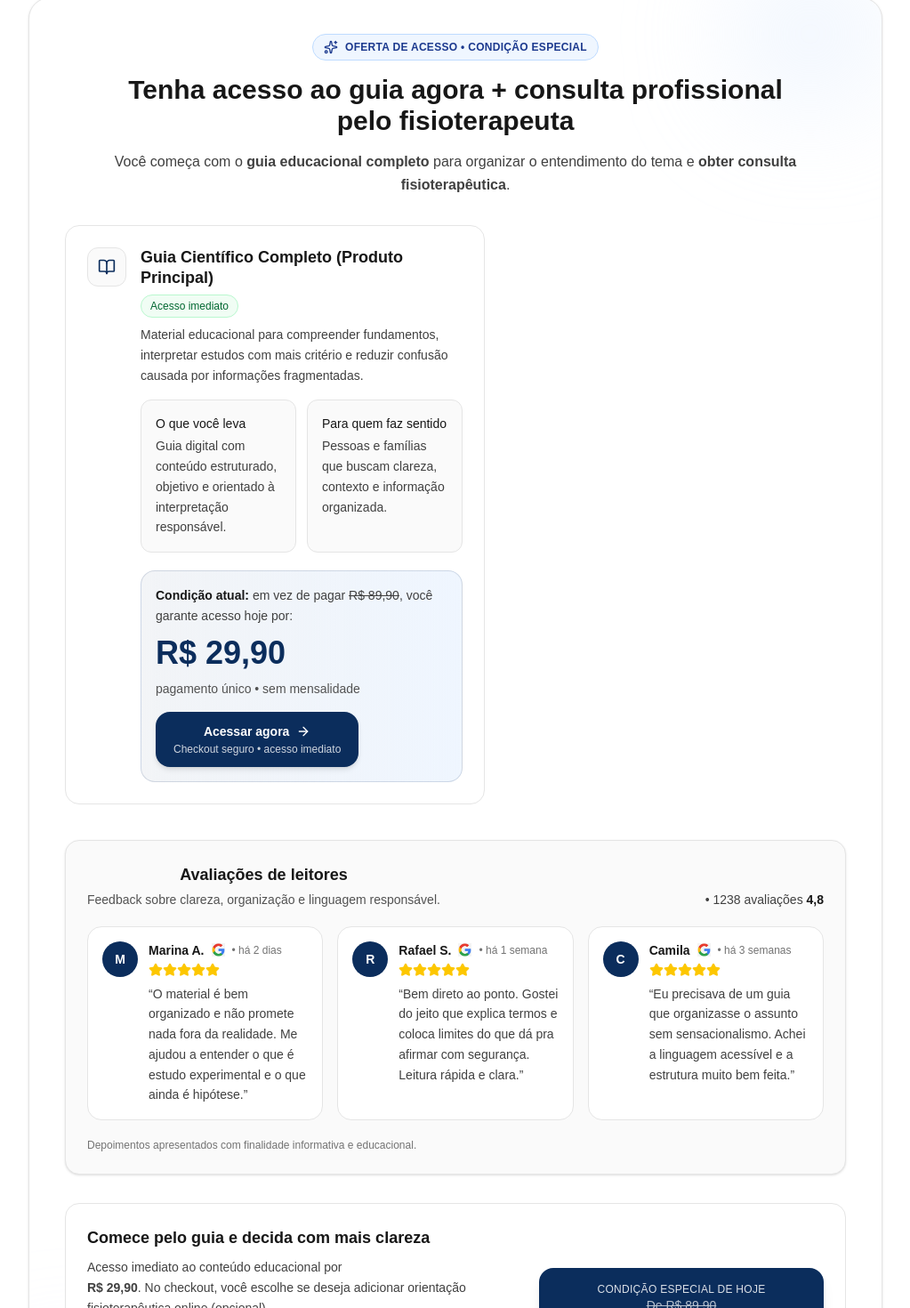
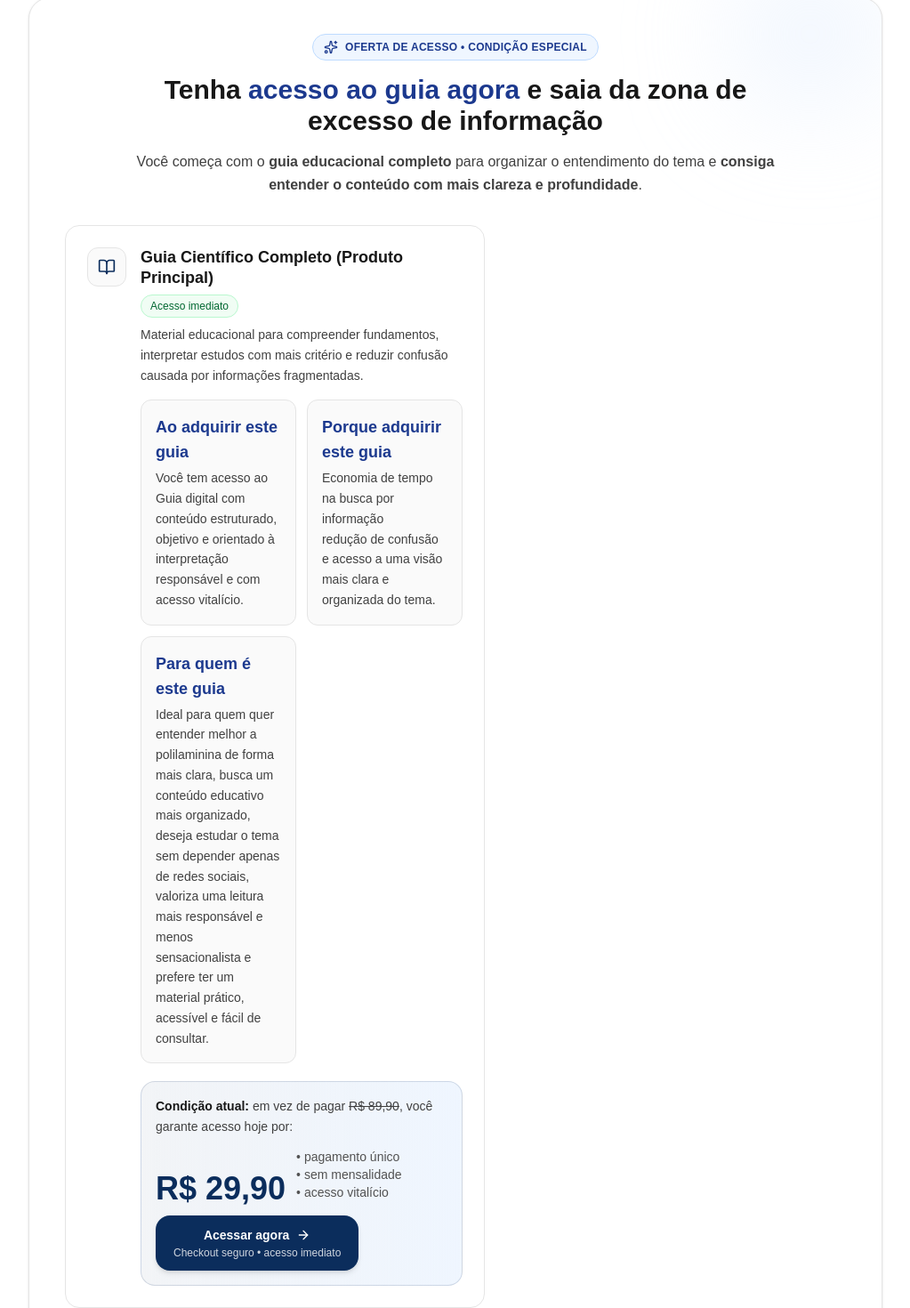
Before and after one commit to leandrotnorio/quiz-polilaminina, a Next.js app: page /oferta in a window 1280 px wide. Shown: the part 753-2223 px from the top of the page at 89% size, without its empty margins (128-1151 px from the left). Built offline with nearby package versions, Linux system fonts and the light colour scheme; no server answers.

Commit message:
alt na LP

```diff
--- a/src/app/oferta/page.tsx
+++ b/src/app/oferta/page.tsx
@@ -53,12 +53,12 @@ export default function OfertaPage() {
             </div>
 
             <h2 className="mt-4 text-left text-[1.35rem] leading-[1.15] font-semibold text-neutral-900 sm:text-center sm:text-[1.75rem] md:text-3xl">
-              Tenha acesso ao guia agora + consulta profissional pelo fisioterapeuta
+              Tenha <span className="text-blue-900">acesso ao guia agora</span> e saia da zona de excesso de informação
             </h2>
 
             <p className="mt-4 text-left text-sm leading-relaxed text-neutral-700 sm:text-center sm:text-base">
               Você começa com o <strong>guia educacional completo</strong> para organizar o entendimento do tema
-              e<strong> obter consulta fisioterapêutica</strong>.
+              e<strong> consiga entender o conteúdo com mais clareza e profundidade</strong>.
             </p>
           </div>
 
@@ -91,16 +91,26 @@ export default function OfertaPage() {
 
                   <div className="mt-4 grid grid-cols-1 gap-3 sm:grid-cols-2">
                     <div className="rounded-xl border border-neutral-200 bg-neutral-50 p-3.5 sm:p-4">
-                      <p className="text-sm font-medium text-neutral-900">O que você leva</p>
+                      <p className="text-lg text-blue-900 font-bold">Ao adquirir este guia</p>
                       <p className="mt-1 text-sm leading-relaxed text-neutral-700">
-                        Guia digital com conteúdo estruturado, objetivo e orientado à interpretação responsável.
+                         Você tem acesso ao Guia digital com conteúdo estruturado, objetivo e orientado à interpretação responsável e com acesso vitalício.
                       </p>
                     </div>
 
                     <div className="rounded-xl border border-neutral-200 bg-neutral-50 p-3.5 sm:p-4">
-                      <p className="text-sm font-medium text-neutral-900">Para quem faz sentido</p>
+                      <p className="text-lg font-bold text-blue-900">Porque adquirir este guia</p>
                       <p className="mt-1 text-sm leading-relaxed text-neutral-700">
-                        Pessoas e famílias que buscam clareza, contexto e informação organizada.
+                        Economia de tempo na busca por informação<br/> redução de confusão e acesso a uma visão mais clara e organizada do tema.
+                      </p>
+                    </div>
+
+                    <div className="rounded-xl border border-neutral-200 bg-neutral-50 p-3.5 sm:p-4">
+                      <p className="text-lg font-bold text-blue-900">Para quem é este guia</p>
+                      <p className="mt-1 text-sm leading-relaxed text-neutral-700">
+                        Ideal para quem quer entender melhor a polilaminina de forma mais clara, busca um conteúdo educativo mais organizado,
+                         deseja estudar o tema sem depender apenas de redes sociais,
+                          valoriza uma leitura mais responsável e menos sensacionalista e prefere ter um material prático,
+                           acessível e fácil de consultar.
                       </p>
                     </div>
                   </div>
@@ -117,7 +127,7 @@ export default function OfertaPage() {
                         R$ 29,90
                       </p>
                       <p className="text-sm text-neutral-600 sm:pb-1">
-                        pagamento único • sem mensalidade
+                       • pagamento único <br/>• sem mensalidade <br/>• acesso vitalício
                       </p>
 
                       <button
@@ -198,13 +208,13 @@ export default function OfertaPage() {
         Avaliações de leitores
       </h3>
       <p className="mt-1 text-sm text-neutral-600">
-        Feedback sobre clareza, organização e linguagem responsável.
+        Feedbacks sobre clareza, organização e linguagem responsável.
       </p>
     </div>
 
     <div className="flex items-center justify-center gap-3">
       <div className="text-sm text-neutral-700">
-        • 1238 avaliações <span className="font-semibold text-neutral-900">4,8</span>
+        • 1238 avaliações no Google <span className="font-semibold text-neutral-900">(4,8)</span>
 
       </div>
     </div>
@@ -332,8 +342,9 @@ export default function OfertaPage() {
                 </h3>
 
                 <p className="mt-2 text-sm leading-relaxed text-neutral-700">
-                  Acesso imediato ao conteúdo educacional por <strong><br/>R$ 29,90</strong>. No checkout, você escolhe
-                  se deseja adicionar orientação fisioterapêutica online (opcional).
+                  Acesso imediato ao conteúdo educacional por apenas <strong>R$ 29,90</strong>.
+                  <br/>Adquira o ebook e tenha em mãos um conteúdo criado para quem busca clareza,
+                   organização e entendimento real sobre polilaminina..
                 </p>
 
                 {/* microcopy de confiança */}
@@ -375,7 +386,7 @@ export default function OfertaPage() {
                     </span>
 
                     <span className="mt-1 inline-flex items-center justify-center gap-2 text-base font-semibold sm:text-lg">
-                      Acessar por R$ 29,90
+                      Por R$ 29,90
                       <ArrowRight className="h-4 w-4 shrink-0 transition group-hover:translate-x-0.5" />
                     </span>
                   </button>
```
